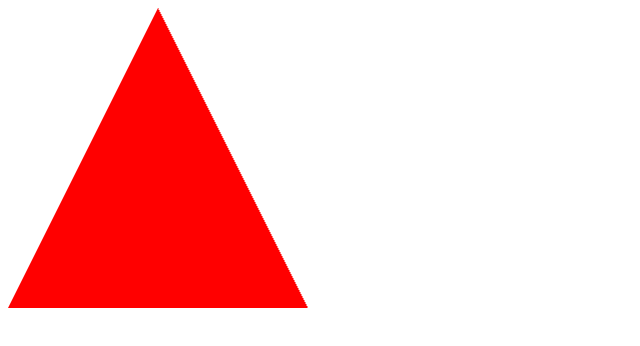
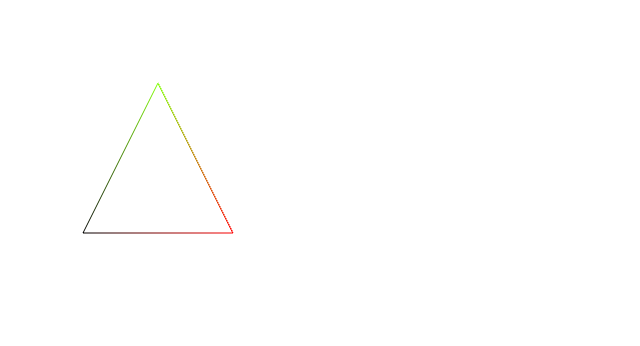
Before and after one commit to kilicmu/data-visualization-study, a website: page demos/webgl/01-三角形.html in a window 1280 px wide. Shown: the whole page, without its empty margins (0-640 px from the left). Drawn offline with Linux system fonts and the light colour scheme.

Commit message:
webgl-01

```diff
--- a/demos/webgl/01-三角形.html
+++ b/demos/webgl/01-三角形.html
@@ -23,18 +23,21 @@
             // vertex shader 定点着色器
             const vertex = `
                 attribute vec2 position;
+                varying vec3 color;
 
                 void main() {
                     gl_PointSize = 1.0;
-                    gl_Position = vec4(position, 1.0, 1.0);
+                    color = vec3(0.5 + position * 0.5, 0.0);
+                    gl_Position = vec4(position * 0.5, 1.0, 1.0);
                 }
             `
             // fragment shader 片元着色器
             const fragment = `
                 precision mediump float;
+                varying vec3 color;
 
                 void main() {
-                    gl_FragColor = vec4(1.0, 0.0, 0.0, 1.0);
+                    gl_FragColor = vec4(color, 1.0);
                 }
             `
 
@@ -77,7 +80,7 @@
 
             // 5. 绘制
             gl.clear(gl.COLOR_BUFFER_BIT);
-            gl.drawArrays(gl.TRIANGLES, 0, points.length / 2);
+            gl.drawArrays(gl.LINE_LOOP, 0, points.length / 2);
 
 
 
```
